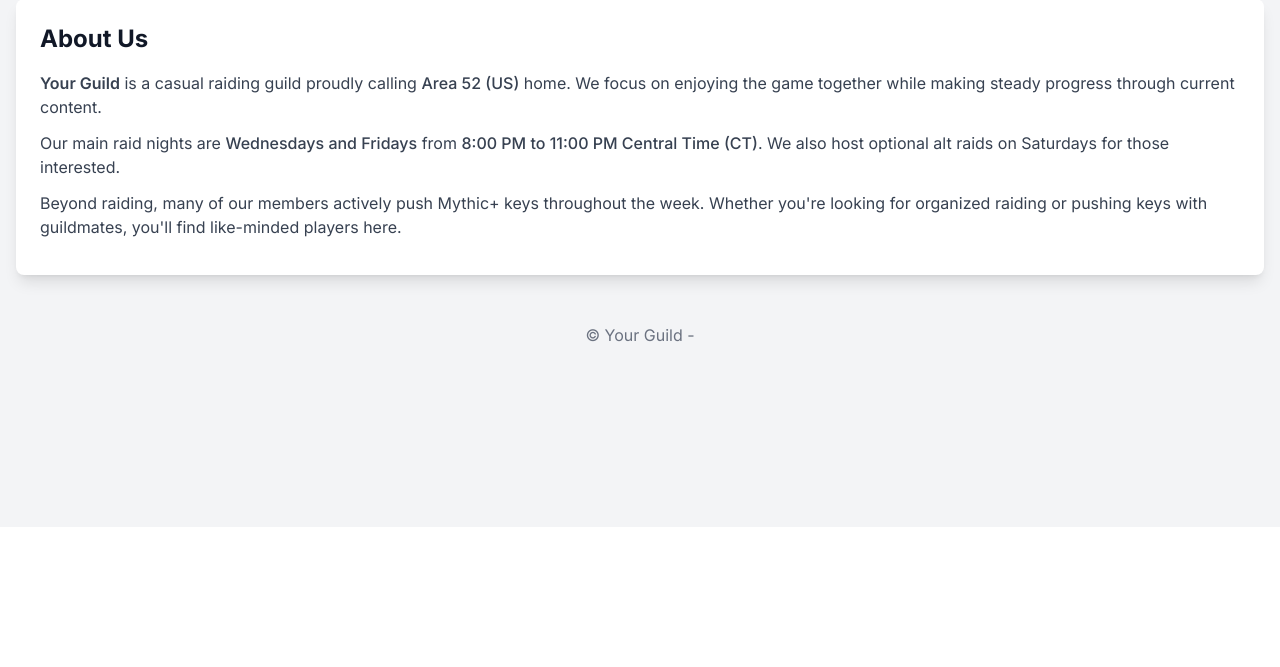
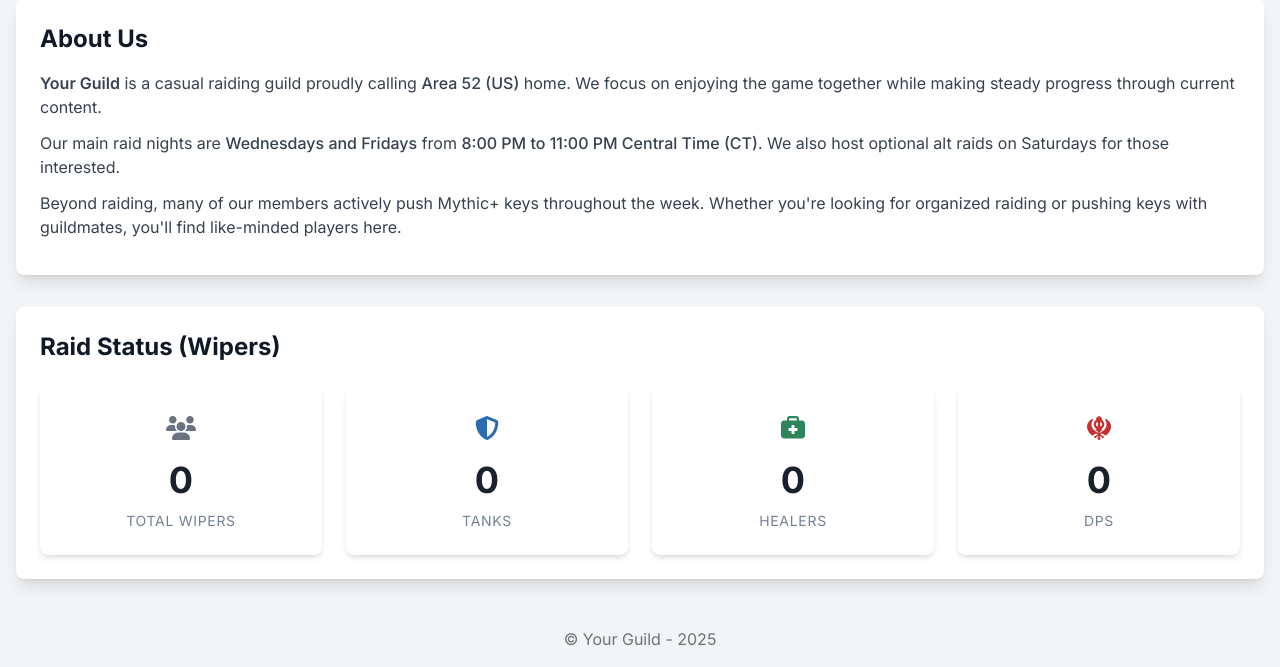
Before and after one commit to bpdaum/wipesontrash, a Flask app: page / in a window 1280 px wide. Shown: the part 273-940 px from the top of the page. Before the commit the page ends 615 px from the top, so only its background shows below. Run offline with Flask 3, Linux system fonts and the light colour scheme; data that the repository does not hold is empty; some libraries are stand-ins or nearby versions.

Commit message:
Home page data

```diff
--- a/app.py
+++ b/app.py
@@ -4,7 +4,8 @@ from flask import Flask, render_template, jsonify, request, abort
 # Import SQLAlchemy for database interaction
 from flask_sqlalchemy import SQLAlchemy
 # Import desc for descending sort order AND SQLAlchemy column types
-from sqlalchemy import desc, Integer, String, DateTime, UniqueConstraint
+# Import func for count aggregation
+from sqlalchemy import desc, Integer, String, DateTime, UniqueConstraint, func
 import os
 import requests # Keep for potential future use or type hints
 import time
@@ -197,9 +198,37 @@ def get_all_specs():
 # --- Routes ---
 @app.route('/')
 def home():
-    """ Route for the homepage ('/'). """
+    """ Route for the homepage ('/'). Fetches raid status counts. """
     display_guild_name = GUILD_NAME if GUILD_NAME else "Your Guild"
-    return render_template('index.html', guild_name=display_guild_name)
+    current_year = datetime.utcnow().year # Get current year for footer
+
+    # Fetch Raid Status Counts for 'Wiper' status
+    raid_status_counts = {'Tank': 0, 'Healer': 0, 'DPS': 0, 'Total': 0}
+    try:
+        with app.app_context():
+             if db.engine.dialect.has_table(db.engine.connect(), Character.__tablename__):
+                results = db.session.query(
+                    Character.role, func.count(Character.id)
+                ).filter(
+                    Character.status == 'Wiper' # Filter by the specific status
+                ).group_by(
+                    Character.role
+                ).all()
+                for role, count in results:
+                    if role in raid_status_counts:
+                        raid_status_counts[role] = count
+                    raid_status_counts['Total'] += count
+             else:
+                  print("Warning: Character table not found when fetching raid status counts.")
+    except Exception as e:
+        print(f"Error fetching raid status counts: {e}")
+
+    return render_template(
+        'index.html',
+        guild_name=display_guild_name,
+        current_year=current_year,
+        raid_status_counts=raid_status_counts # Pass counts to template
+    )
 
 @app.route('/roster')
 def roster_page():
@@ -243,7 +272,6 @@ def roster_page():
                         'level': char.level,
                         'class_id': char.class_id,
                         'class': char.class_name,
-                        # 'race_name' removed
                         'spec_name': char.spec_name if char.spec_name else "N/A",
                         'main_spec_override': char.main_spec_override,
                         'role': char.role if char.role else "N/A",
@@ -317,9 +345,8 @@ def update_status():
     character_id = data.get('character_id')
     new_status = data.get('status')
     # Validate against the user-settable options
-    valid_user_statuses = ['Wiper','Wiping Alt','Member']
+    valid_user_statuses = ['Wiper', 'Member', 'Wiping Alt'] # Corrected list
 
-    # Basic validation
     if not character_id or not isinstance(character_id, int) or not new_status or new_status not in valid_user_statuses:
         print(f"Error: Invalid character_id or status in request data: {data}")
         abort(400, description="Invalid character_id or status")
--- a/templates/index.html
+++ b/templates/index.html
@@ -11,7 +11,35 @@
     <link rel="stylesheet" href="https://cdnjs.cloudflare.com/ajax/libs/font-awesome/6.5.1/css/all.min.css" integrity="sha512-DTOQO9RWCH3ppGqcWaEA1BIZOC6xxalwEsw9c2QQeAIftl+Vegovlnee1c9QX4TctnWMn13TZye+giMm8e2LwA==" crossorigin="anonymous" referrerpolicy="no-referrer" />
     <style>
         body { font-family: 'Inter', sans-serif; background-color: #f7fafc; /* gray-100 */ }
-        /* Custom styles can go here if needed */
+        /* Custom styles for KPI cards */
+        .kpi-card {
+            background-color: white;
+            padding: 1.5rem; /* p-6 */
+            border-radius: 0.5rem; /* rounded-lg */
+            box-shadow: 0 4px 6px -1px rgba(0, 0, 0, 0.1), 0 2px 4px -1px rgba(0, 0, 0, 0.06); /* shadow-lg */
+            text-align: center;
+        }
+        .kpi-value {
+            font-size: 2.25rem; /* text-4xl */
+            font-weight: 700; /* font-bold */
+            line-height: 1.2;
+            color: #1a202c; /* gray-900 */
+        }
+        .kpi-label {
+            margin-top: 0.5rem; /* mt-2 */
+            font-size: 0.875rem; /* text-sm */
+            color: #718096; /* gray-600 */
+            text-transform: uppercase;
+            letter-spacing: 0.05em;
+        }
+        .kpi-icon {
+            font-size: 1.5rem; /* text-2xl */
+            margin-bottom: 0.75rem; /* mb-3 */
+        }
+        /* Role icon colors (consistent with roster page) */
+        .role-dps { color: #c53030; } /* red-700 */
+        .role-healer { color: #2f855a; } /* green-700 */
+        .role-tank { color: #2b6cb0; } /* blue-700 */
     </style>
 </head>
 <body class="bg-gray-100 text-gray-800">
@@ -57,10 +85,49 @@
             </div>
         </div>
 
-         </main>
+        <div class="bg-white p-6 rounded-lg shadow-lg">
+            <h2 class="text-2xl font-bold mb-6 text-gray-900">Raid Status (Wipers)</h2>
+            {# Grid layout for KPI cards, responsive columns #}
+            <div class="grid grid-cols-1 sm:grid-cols-2 md:grid-cols-4 gap-6">
+
+                {# Total Card #}
+                 <div class="kpi-card">
+                     <div class="kpi-icon text-gray-500"><i class="fas fa-users"></i></div>
+                     {# Display total count from Flask variable #}
+                     <div class="kpi-value">{{ raid_status_counts.Total | default(0) }}</div>
+                     <div class="kpi-label">Total Wipers</div>
+                 </div>
+
+                 {# Tank Card #}
+                 <div class="kpi-card">
+                     <div class="kpi-icon role-tank"><i class="fas fa-shield-halved"></i></div>
+                     {# Display tank count from Flask variable #}
+                     <div class="kpi-value">{{ raid_status_counts.Tank | default(0) }}</div>
+                     <div class="kpi-label">Tanks</div>
+                 </div>
+
+                 {# Healer Card #}
+                 <div class="kpi-card">
+                     <div class="kpi-icon role-healer"><i class="fas fa-briefcase-medical"></i></div>
+                     {# Display healer count from Flask variable #}
+                     <div class="kpi-value">{{ raid_status_counts.Healer | default(0) }}</div>
+                     <div class="kpi-label">Healers</div>
+                 </div>
+
+                 {# DPS Card #}
+                 <div class="kpi-card">
+                     <div class="kpi-icon role-dps"><i class="fas fa-khanda"></i></div>
+                     {# Display DPS count from Flask variable #}
+                     <div class="kpi-value">{{ raid_status_counts.DPS | default(0) }}</div>
+                     <div class="kpi-label">DPS</div>
+                 </div>
+            </div>
+        </div>
+        </main>
 
     <footer class="text-center text-gray-500 mt-8 pb-4">
-        &copy; {{ guild_name }} - {{ current_year }} {# Assuming current_year is passed from Flask eventually #}
+        {# Display guild name and current year passed from Flask #}
+        &copy; {{ guild_name }} - {{ current_year }}
     </footer>
 
 </body>
```
